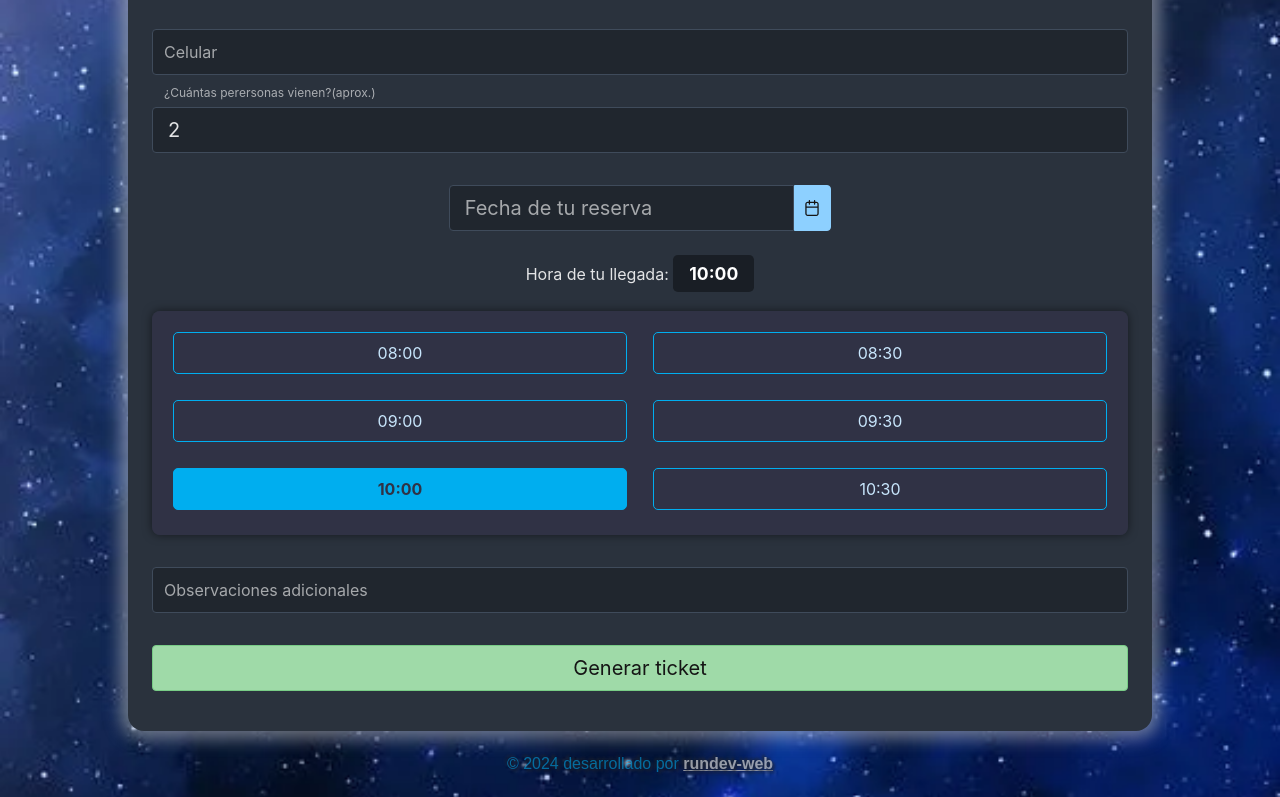
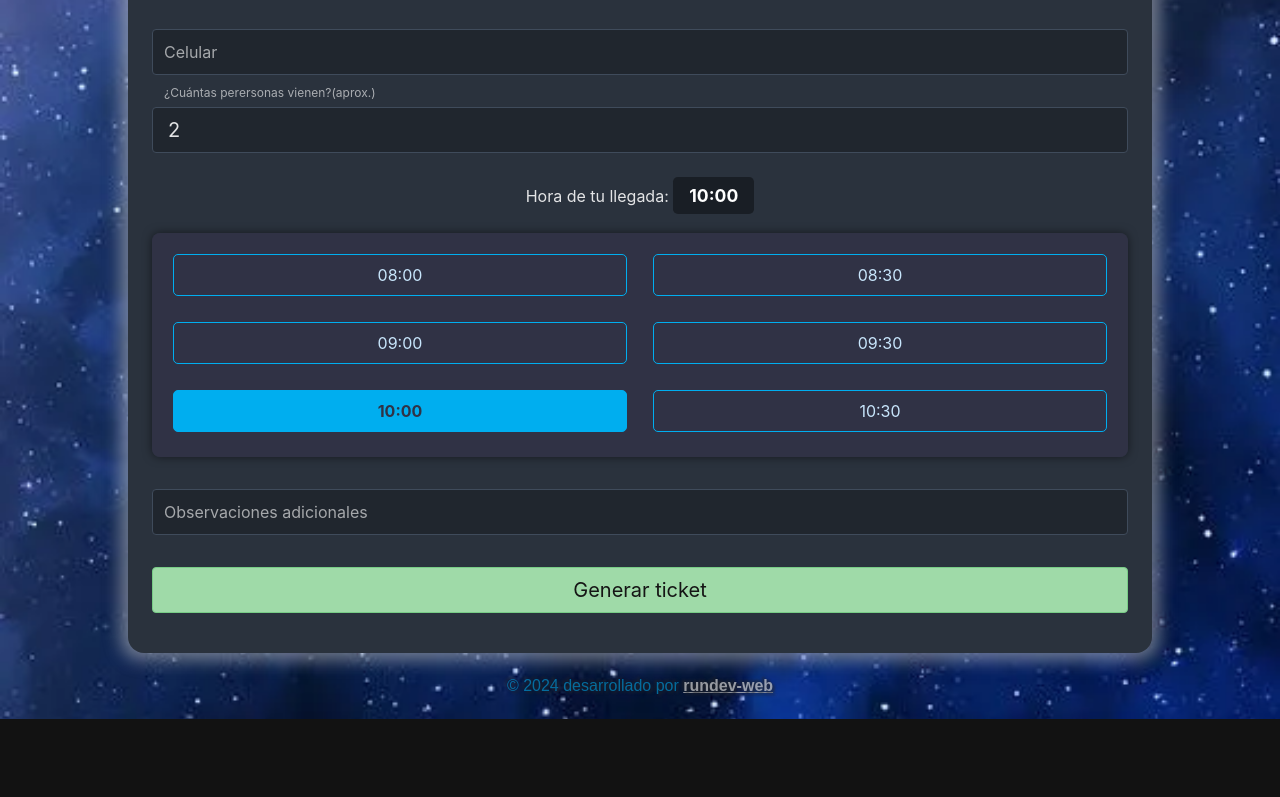
Before and after one commit to RicardoCordovilla/safaera-astro, an Astro site: page /safaera in a window 1280 px wide. Shown: the part 986-1783 px from the top of the page. After the commit the page ends 1705 px from the top, so only its background shows below. Built offline with nearby package versions, Linux system fonts and the light colour scheme; Astro itself is replaced by a stand-in of ours; no server answers.

Commit message:
try fix netlify

```diff
--- a/src/components/forms/RegisterForm.jsx
+++ b/src/components/forms/RegisterForm.jsx
@@ -158,10 +158,10 @@ const RegisterForm = () => {
                         setPersonas={setPersonas}
                     />
 
-                    <CalendarField
+                    {/* <CalendarField
                         fecha={fecha}
                         setFecha={setFecha}
-                    />
+                    /> */}
 
                     <HoraField
                         hora={hora}
```
